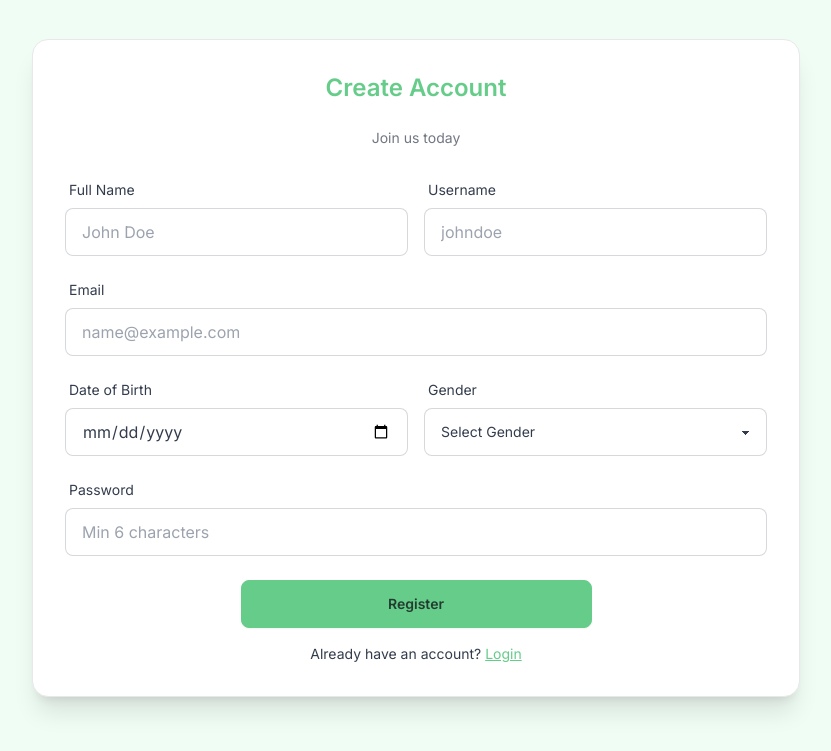
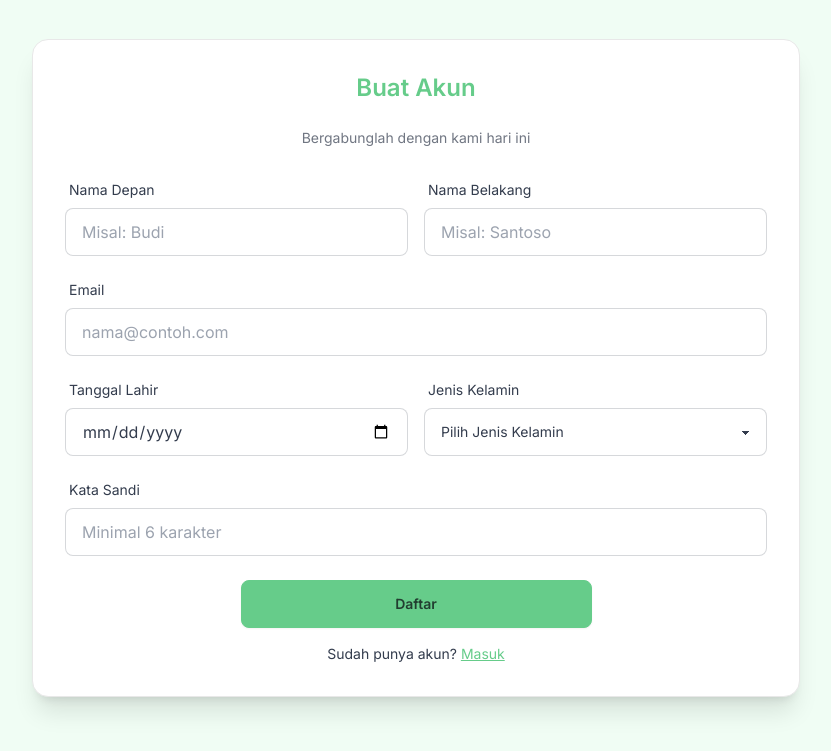
Before and after one commit to choco-mette/TA-SKRIPSI, a FastAPI app: page /register in a window 1280 px wide. Shown: the top 751 px of the page, without its empty margins (224-1055 px from the left). Run offline with FastAPI, Linux system fonts and the light colour scheme; some libraries are stand-ins or nearby versions.

Commit message:
hotfix bengi"

```diff
--- a/app/services/auth_service.py
+++ b/app/services/auth_service.py
@@ -31,6 +31,7 @@ class AuthService:
             password_hash=security.hash_password(data.password),
             full_name=data.full_name,
             date_of_birth=data.date_of_birth,
+            gender=data.gender,
             role="user"
         )
 
--- a/app/static/js/register.js
+++ b/app/static/js/register.js
@@ -2,8 +2,8 @@ async function handleRegister(event) {
     event.preventDefault();
 
     // Get Elements
-    const fullNameInput = document.getElementById('full_name');
-    const usernameInput = document.getElementById('username');
+    const firstNameInput = document.getElementById('first_name');
+    const lastNameInput = document.getElementById('last_name');
     const emailInput = document.getElementById('email');
     const dobInput = document.getElementById('date_of_birth');
     const genderInput = document.getElementById('gender');
@@ -13,8 +13,8 @@ async function handleRegister(event) {
     const originalBtnText = registerBtn.innerHTML;
 
     // Get Values
-    const full_name = fullNameInput.value;
-    const username = usernameInput.value;
+    const first_name = firstNameInput.value;
+    const last_name = lastNameInput.value;
     const email = emailInput.value;
     const date_of_birth = dobInput.value;
     const gender = genderInput.value;
@@ -22,14 +22,14 @@ async function handleRegister(event) {
 
     // Validation
     if(password.length < 6) {
-        showToast("Password must be at least 6 characters long.", "warning");
+        showToast("Kata sandi minimal 6 karakter.", "warning");
         return;
     }
 
     // Prepare Payload
     const payload = {
-        full_name,
-        username,
+        full_name: `${first_name} ${last_name}`.trim(),
+        username: last_name,
         email,
         date_of_birth,
         gender,
@@ -37,7 +37,7 @@ async function handleRegister(event) {
     };
 
     // Show loading state
-    registerBtn.innerHTML = '<span class="loading loading-spinner"></span> Registering...';
+    registerBtn.innerHTML = '<span class="loading loading-spinner"></span> Mendaftar...';
     registerBtn.setAttribute('disabled', 'true');
 
     try {
@@ -47,8 +47,8 @@ async function handleRegister(event) {
             // Success
             await Swal.fire({
                 icon: 'success',
-                title: 'Registration Successful',
-                text: 'Please login to continue.',
+                title: 'Pendaftaran Berhasil',
+                text: 'Silakan masuk untuk melanjutkan.',
                 timer: 2000,
                 showConfirmButton: false
             });
@@ -56,7 +56,7 @@ async function handleRegister(event) {
         } else {
             // Handle specific errors from API if possible
             const errorData = await response.json().catch(() => ({}));
-            let errorMsg = "Registration failed.";
+            let errorMsg = "Pendaftaran gagal.";
             if (errorData.detail) {
                 if (Array.isArray(errorData.detail)) {
                     errorMsg = errorData.detail.map(e => e.msg).join('\n');
@@ -68,7 +68,7 @@ async function handleRegister(event) {
         }
     } catch (error) {
         console.error("Registration error:", error);
-        showToast("An error occurred during registration. Please try again.", "error");
+        showToast("Terjadi kesalahan saat pendaftaran. Silakan coba lagi.", "error");
     } finally {
         // Reset button
         registerBtn.innerHTML = originalBtnText;
--- a/app/templates/login/register.html
+++ b/app/templates/login/register.html
@@ -6,45 +6,45 @@
 <div class="flex items-center justify-center min-h-[calc(100dvh-4rem)] p-4">
     <div class="card w-full max-w-3xl bg-base-100 shadow-xl border border-base-200">
         <div class="card-body">
-            <h2 class="card-title justify-center text-2xl font-bold mb-4 text-primary">Create Account</h2>
-            <p class="text-center text-sm text-base-content/70 mb-4">Join us today</p>
+            <h2 class="card-title justify-center text-2xl font-bold mb-4 text-primary">Buat Akun</h2>
+            <p class="text-center text-sm text-base-content/70 mb-4">Bergabunglah dengan kami hari ini</p>
 
             <form id="registerForm" onsubmit="handleRegister(event)">
                 <div class="grid grid-cols-1 md:grid-cols-2 gap-4">
                     <div class="form-control w-full">
                         <label class="label">
-                            <span class="label-text">Full Name</span>
+                            <span class="label-text">Nama Depan</span>
                         </label>
-                        <input type="text" id="full_name" placeholder="John Doe" class="input input-bordered w-full" required />
+                        <input type="text" id="first_name" placeholder="Misal: Budi" class="input input-bordered w-full" required />
                     </div>
 
                     <div class="form-control w-full">
                         <label class="label">
-                            <span class="label-text">Username</span>
+                            <span class="label-text">Nama Belakang</span>
                         </label>
-                        <input type="text" id="username" placeholder="johndoe" class="input input-bordered w-full" minlength="3" required />
+                        <input type="text" id="last_name" placeholder="Misal: Santoso" class="input input-bordered w-full" minlength="3" required />
                     </div>
 
                     <div class="form-control w-full md:col-span-2">
                         <label class="label">
                             <span class="label-text">Email</span>
                         </label>
-                        <input type="email" id="email" placeholder="name@example.com" class="input input-bordered w-full" required />
+                        <input type="email" id="email" placeholder="nama@contoh.com" class="input input-bordered w-full" required />
                     </div>
 
                     <div class="form-control w-full">
                         <label class="label">
-                            <span class="label-text">Date of Birth</span>
+                            <span class="label-text">Tanggal Lahir</span>
                         </label>
                         <input type="date" id="date_of_birth" class="input input-bordered w-full" required />
                     </div>
 
                     <div class="form-control w-full">
                         <label class="label">
-                            <span class="label-text">Gender</span>
+                            <span class="label-text">Jenis Kelamin</span>
                         </label>
                         <select id="gender" class="select select-bordered w-full" required>
-                            <option value="" disabled selected>Select Gender</option>
+                            <option value="" disabled selected>Pilih Jenis Kelamin</option>
                             <option value="laki-laki">Laki-laki</option>
                             <option value="perempuan">Perempuan</option>
                         </select>
@@ -52,20 +52,20 @@
 
                     <div class="form-control w-full md:col-span-2">
                         <label class="label">
-                            <span class="label-text">Password</span>
+                            <span class="label-text">Kata Sandi</span>
                         </label>
-                        <input type="password" id="password" placeholder="Min 6 characters" class="input input-bordered w-full" minlength="6" required />
+                        <input type="password" id="password" placeholder="Minimal 6 karakter" class="input input-bordered w-full" minlength="6" required />
                     </div>
                 </div>
 
                 <div class="card-actions justify-center mt-6">
                     <button type="submit" class="btn btn-primary w-full md:w-1/2" id="registerBtn">
-                        Register
+                        Daftar
                     </button>
                 </div>
 
                 <div class="text-center mt-4 text-sm">
-                    Already have an account? <a href="/login" class="link link-primary">Login</a>
+                    Sudah punya akun? <a href="/login" class="link link-primary">Masuk</a>
                 </div>
             </form>
         </div>
```
Also changed, not shown: app/static/js/login.js (+5 -5 lines), app/templates/login/login.html (+7 -7 lines).
